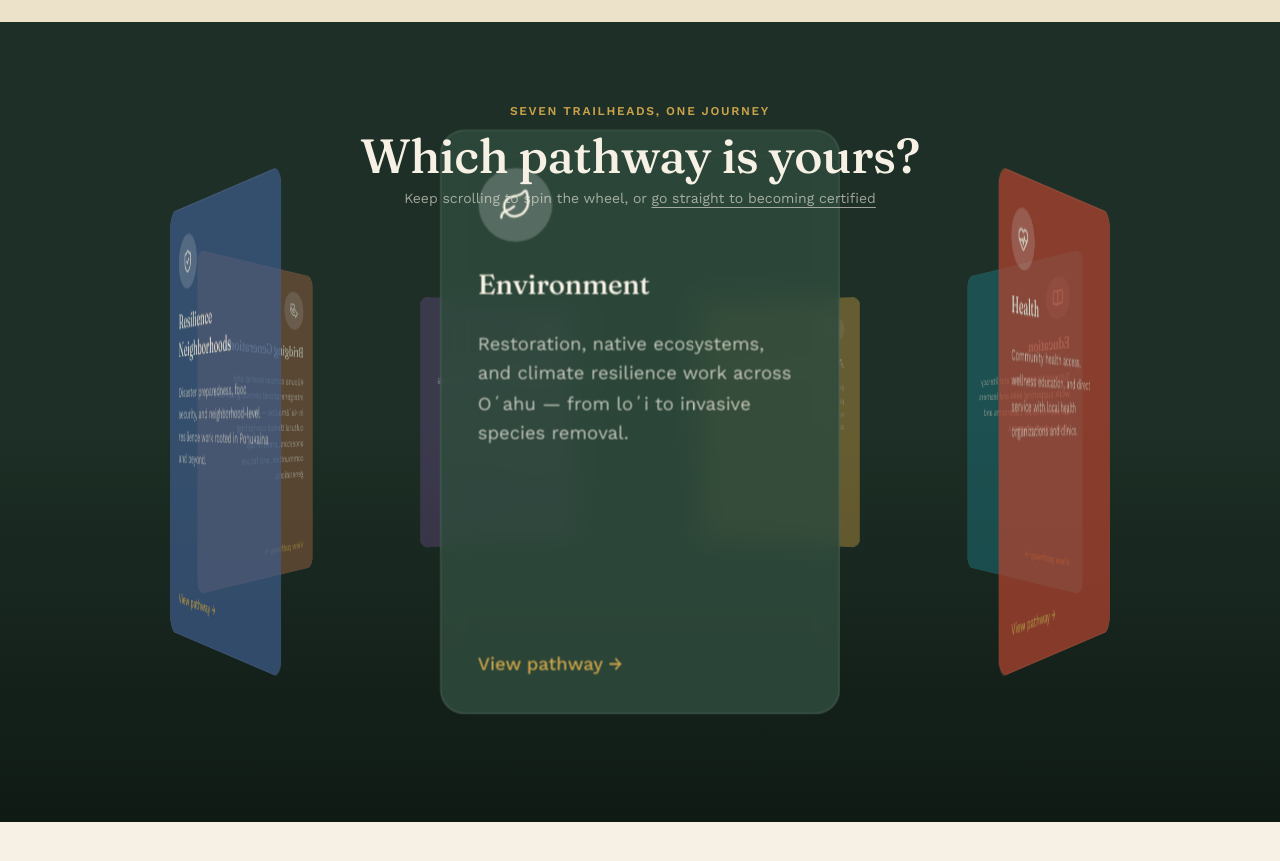
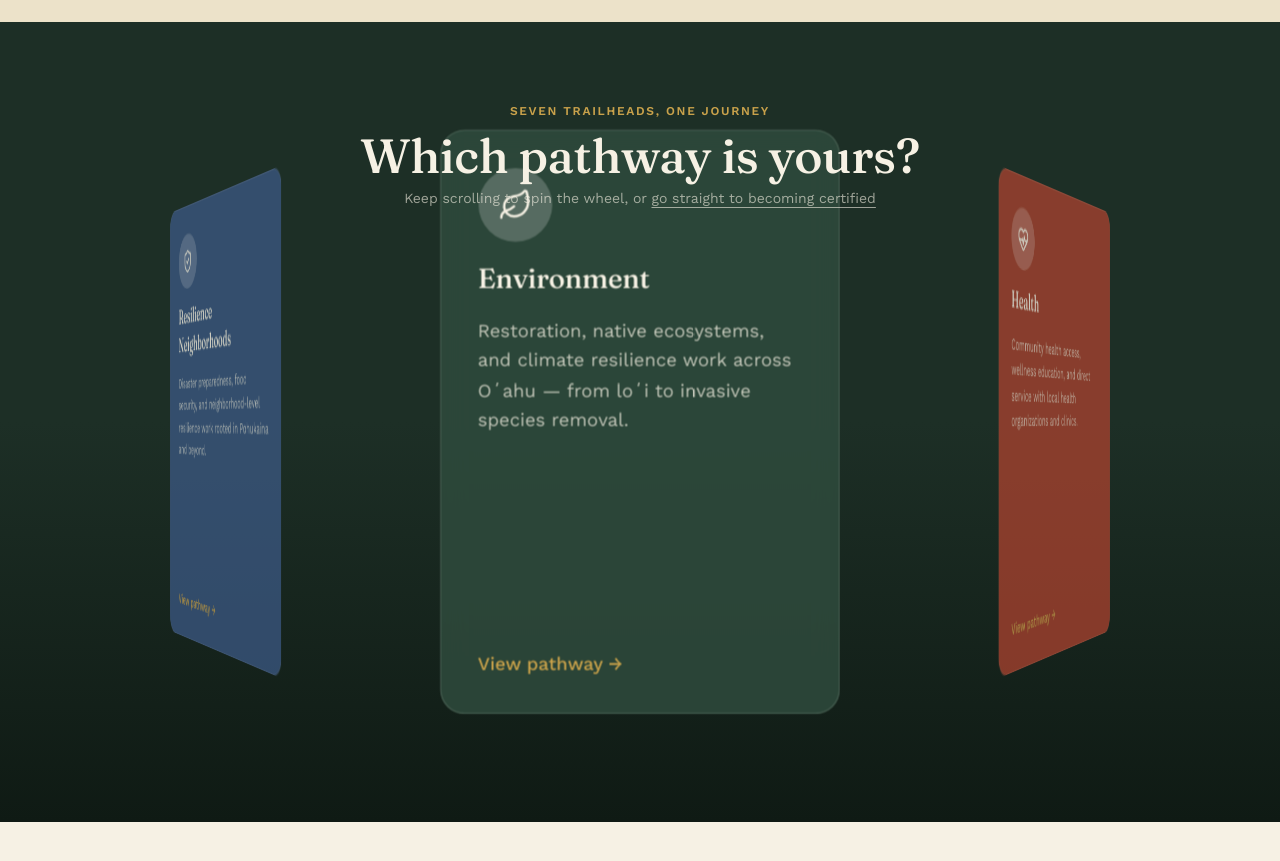
Before and after one commit to gorjessbbyx3/kapiolaniserve, a React (Vite) app: page / in a window 1280 px wide. Shown: the part 1580-2441 px from the top of the page. Built offline with nearby package versions, Linux system fonts and the light colour scheme.

Commit message:
Fix carousel card ghosting and text overflow: hide card backfaces so rotated-away cards don't bleed through, clip overflow, and clamp summary text to fit the frame

```diff
--- a/src/components/Pathway3DCarousel.tsx
+++ b/src/components/Pathway3DCarousel.tsx
@@ -128,7 +128,7 @@ export default function Pathway3DCarousel() {
               ref={(el) => {
                 cardRefs.current[i] = el
               }}
-              className="absolute preserve-3d"
+              className="absolute preserve-3d backface-hidden"
               style={{
                 width: 260,
                 height: 380,
@@ -139,7 +139,7 @@ export default function Pathway3DCarousel() {
             >
               <Link
                 to={`/pathways/${p.slug}`}
-                className="block w-full h-full rounded-2xl p-6 flex flex-col gap-4 border border-sand/10 backdrop-blur-sm transition-transform hover:scale-[1.03]"
+                className="backface-hidden overflow-hidden block w-full h-full rounded-2xl p-6 flex flex-col gap-3 border border-sand/10 backdrop-blur-sm transition-transform hover:scale-[1.03]"
                 style={{
                   backgroundColor: `${p.color}dd`,
                   transform: 'scale(var(--card-scale, 1))',
@@ -147,7 +147,7 @@ export default function Pathway3DCarousel() {
               >
                 <PathwayMarker marker={p.marker} color="rgba(255,255,255,0.2)" />
                 <h3 className="font-display text-lg leading-snug">{p.name}</h3>
-                <p className="text-xs text-sand/75 leading-relaxed">{p.summary}</p>
+                <p className="text-xs text-sand/75 leading-relaxed line-clamp-4">{p.summary}</p>
                 <span className="mt-auto text-xs font-medium text-gold">View pathway →</span>
               </Link>
             </div>
--- a/src/index.css
+++ b/src/index.css
@@ -84,6 +84,10 @@ a {
 .preserve-3d {
   transform-style: preserve-3d;
 }
+.backface-hidden {
+  backface-visibility: hidden;
+  -webkit-backface-visibility: hidden;
+}
 
 .eyebrow {
   font-family: var(--font-body);
```
